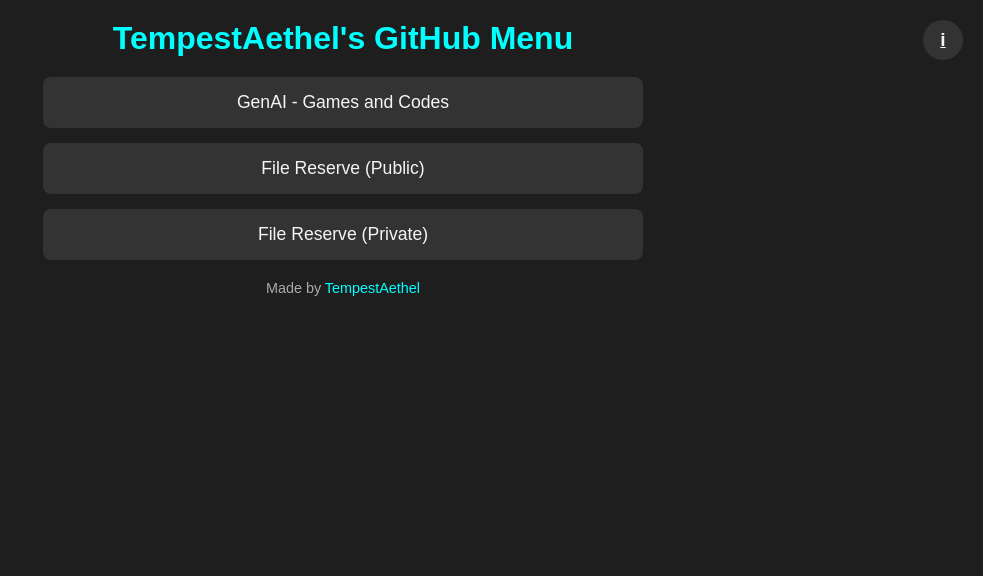
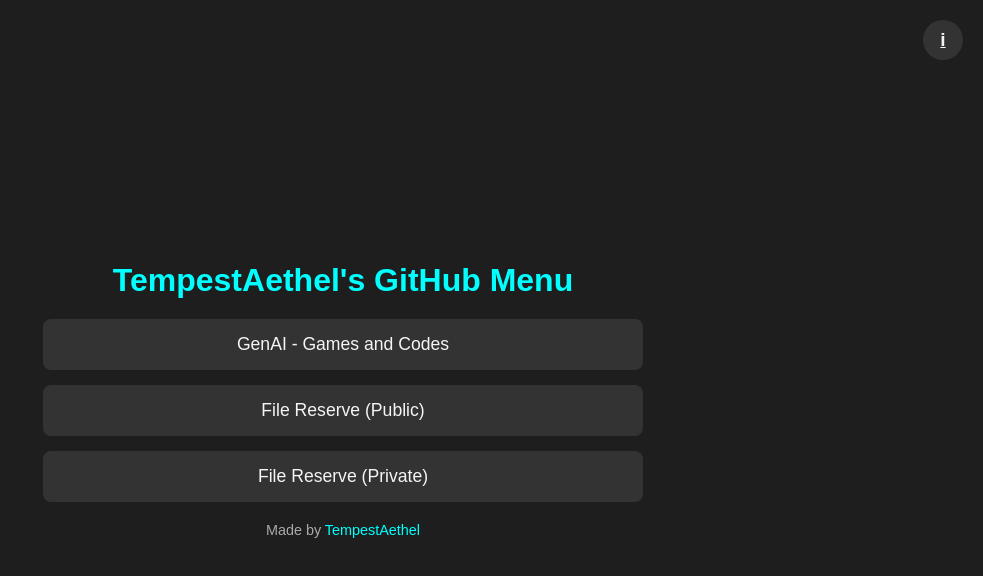
Before and after one commit to TempestAethel/Tempestaethel.github.io, a plain HTML site: page index.html in a window 1280 px wide. Shown: the whole page, without its empty margins (297-1280 px from the left). Drawn offline with Linux system fonts and the light colour scheme.

Commit message:
Update index.html

```diff
--- a/index.html
+++ b/index.html
@@ -16,11 +16,11 @@
       font-family: Arial, sans-serif;
       background-color: #1e1e1e;
       color: #f5f5f5;
+      height: 100vh;
       display: flex;
-      flex-direction: column;
       align-items: center;
       justify-content: center;
-      padding: 20px;
+      flex-direction: column;
       position: relative;
     }
 
```
